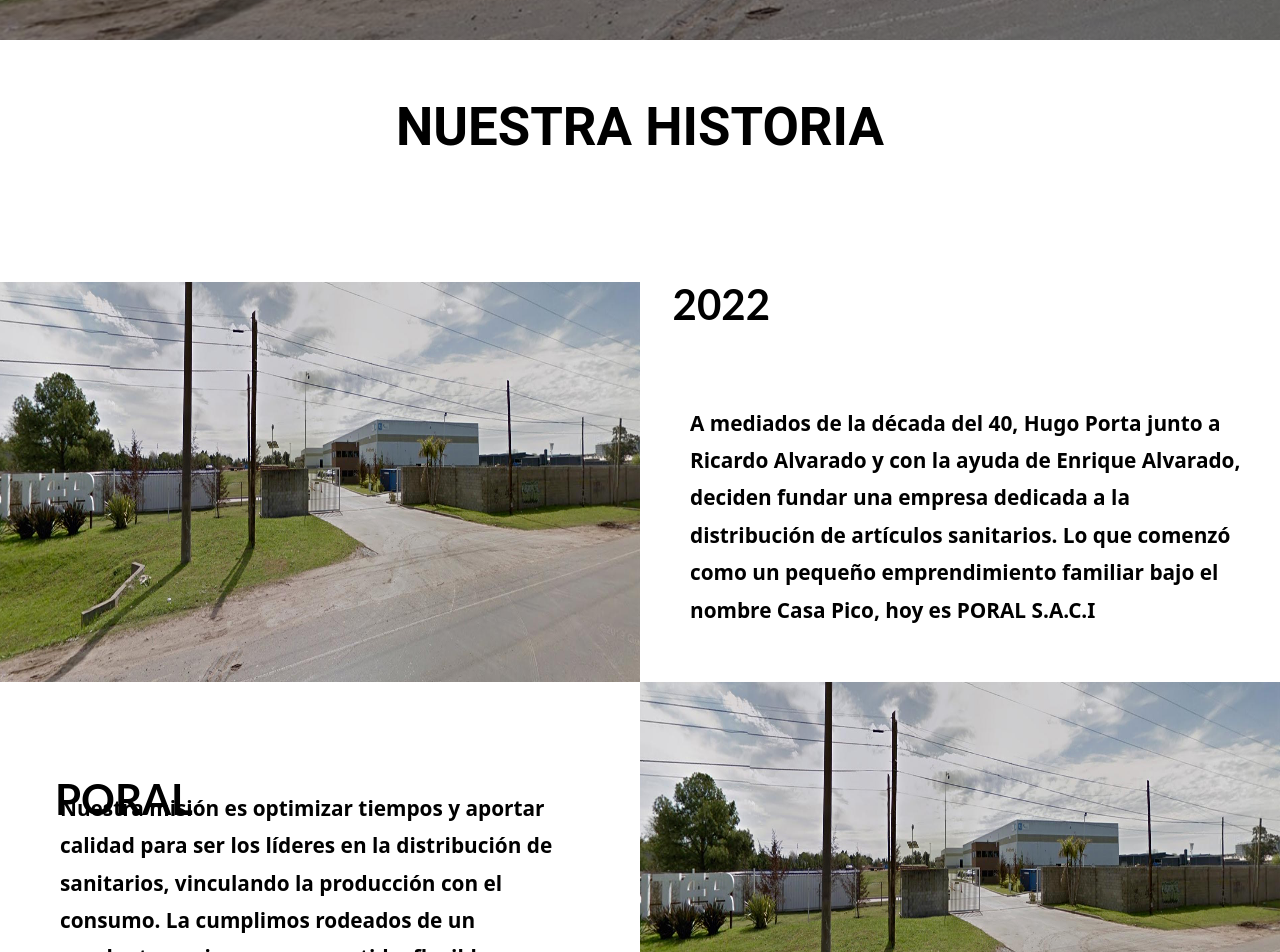
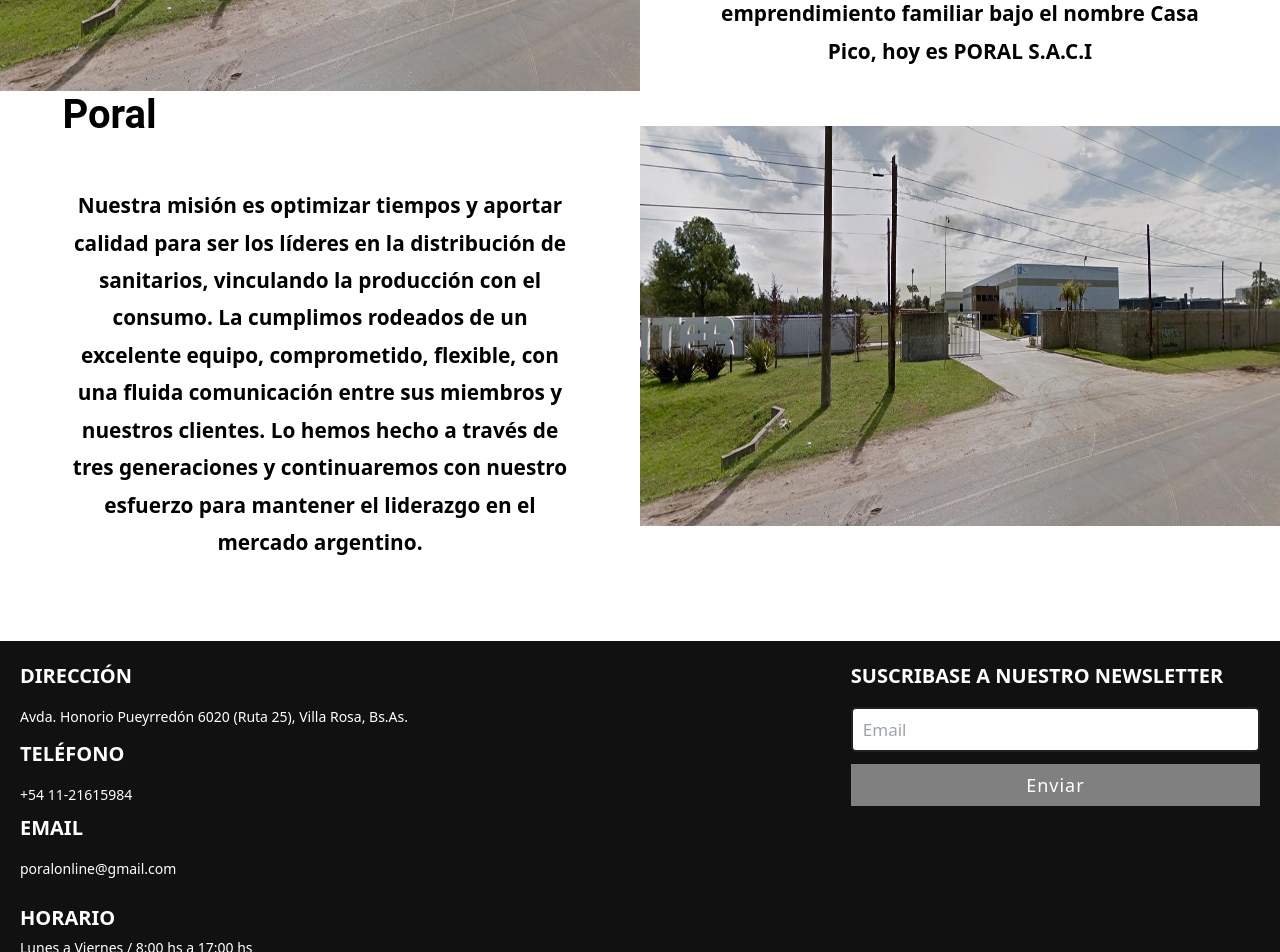
Before and after one commit to jeroalderete/Poral-S.A.C.I, a React (Vite) app: page /about in a window 1280 px wide. Shown: the part 680-1632 px from the top of the page. Built offline with nearby package versions, Linux system fonts and the light colour scheme.

Commit message:
migration19

```diff
--- a/src/components/Card/Card.css
+++ b/src/components/Card/Card.css
@@ -1,8 +1,6 @@
 .card-container {
     height: 70vh;
     width: 100%;
-
-
 }
 
 .cardTitle {
--- a/src/components/Footer/Footer.css
+++ b/src/components/Footer/Footer.css
@@ -92,15 +92,11 @@
 }
 
 footer .bottom a {
-    color: #eb2f06;
+    color: white;
 }
 
 footer a {
     transition: all 0.3s ease;
-}
-
-footer a:hover {
-    color: #eb2f06;
 }
 
 .text-footer {
@@ -127,6 +123,11 @@
 @media (max-width:560px) {
     footer {
         position: relative;
+        text-align: center;
+    }
+
+    footer div .text-footer {
+        text-align: center;
     }
 
     footer .content .box {
--- a/src/pages/About/About.jsx
+++ b/src/pages/About/About.jsx
@@ -1,56 +1,43 @@
-import HeroImage from "../../components/HeroImage/HeroImage";
-import "./About.css";
+import React from "react";
+import "./styles.css";
 
-const About = () => {
+const ImageText = ({ imageSrc, title, description, isReverse }) => {
   return (
-    <div className="container-about">
-      <HeroImage></HeroImage>
-      <div className="logo-container-about">
-        <img
-          className="img-logo-about"
-          src="../../../public/assets/logo1-2.png"
-        />
+    <div className={`image-text ${isReverse ? "reverse" : ""}`}>
+      <div className="image">
+        <img src={imageSrc} alt={title} />
       </div>
-
-      <h1 className="title text-center pt-10">NUESTRA HISTORIA</h1>
-      <div className="main-container">
-        <h2 className="text-end subtitle1">2022</h2>
-        <div class="flex-container-about">
-          <img
-            className="info-image"
-            src="../../../public/assets/bannerdef.png"
-          />
-
-          <p className="info-text">
-            A mediados de la década del 40, Hugo Porta junto a Ricardo Alvarado
-            y con la ayuda de Enrique Alvarado, deciden fundar una empresa
-            dedicada a la distribución de artículos sanitarios. Lo que comenzó
-            como un pequeño emprendimiento familiar bajo el nombre Casa Pico,
-            hoy es PORAL S.A.C.I
-          </p>
-        </div>
-
-        <div class="flex-container-about2">
-          <p className="info-text2">
-            Nuestra misión es optimizar tiempos y aportar calidad para ser los
-            líderes en la distribución de sanitarios, vinculando la producción
-            con el consumo. La cumplimos rodeados de un excelente equipo,
-            comprometido, flexible, con una fluida comunicación entre sus
-            miembros y nuestros clientes. Lo hemos hecho a través de tres
-            generaciones y continuaremos con nuestro esfuerzo para mantener el
-            liderazgo en el mercado argentino.
-          </p>
-          <img
-            className="info-image"
-            src="../../../public/assets/bannerdef.png"
-          />
-        </div>
-        <h2 className="subtitle2">PORAL</h2>
-
-        <hr className="divider"></hr>
+      <div className="text">
+        <h2 className="image-title">{title}</h2>
+        <p className="image-description">{description}</p>
       </div>
     </div>
   );
 };
 
-export default About;
+const ImageTextComponent = () => {
+  return (
+    <div className="container">
+      <h1 className="title text-center pt-10">NUESTRA HISTORIA</h1>
+      <ImageText
+        imageSrc="../../../public/assets/bannerdef.png"
+        title="2022"
+        description="A mediados de la década del 40, Hugo Porta junto a Ricardo Alvarado
+        y con la ayuda de Enrique Alvarado, deciden fundar una empresa
+        dedicada a la distribución de artículos sanitarios. Lo que comenzó
+        como un pequeño emprendimiento familiar bajo el nombre Casa Pico,
+        hoy es PORAL S.A.C.I"
+      />
+      <ImageText
+        imageSrc="../../../public/assets/bannerdef.png"
+        title="Poral"
+        description="Nuestra misión es optimizar tiempos y aportar calidad para ser los líderes en la distribución de sanitarios, vinculando la producción con el consumo.
+        La cumplimos rodeados de un excelente equipo, comprometido, flexible, con una fluida comunicación entre sus miembros y nuestros clientes. Lo hemos hecho a través de tres
+         generaciones y continuaremos con nuestro esfuerzo para mantener el liderazgo en el mercado argentino. "
+        isReverse={true}
+      />
+    </div>
+  );
+};
+
+export default ImageTextComponent;
--- /dev/null
+++ b/src/pages/About/styles.css
@@ -0,0 +1,59 @@
+.container {
+
+    width: 100vw;
+    padding-top: 12rem;
+}
+
+.image-text {
+    display: flex;
+    flex-wrap: wrap;
+    justify-content: space-between;
+    align-items: center;
+}
+
+.image-title {
+    text-align: start;
+    color: black;
+    font-family: "Roboto", Sans-serif;
+    font-size: 2.5rem;
+    font-weight: bold;
+    line-height: 1.2em;
+    margin-bottom: 3rem;
+    margin-left: 3.9rem;
+}
+
+.image-description {
+    color: black;
+    padding-right: 4rem;
+    padding-left: 4rem;
+}
+
+.image {
+    flex: 1;
+}
+
+.image img {
+    width: 100%;
+    height: 400px;
+}
+
+.text {
+    flex: 1;
+    text-align: center;
+}
+
+.reverse {
+    flex-direction: row-reverse;
+}
+
+@media only screen and (max-width: 768px) {
+    .image-text {
+        flex-direction: column;
+        margin-bottom: 30px;
+    }
+
+    .image {
+        margin-right: 0;
+        margin-bottom: 30px;
+    }
+}
--- a/src/pages/Home/Home.css
+++ b/src/pages/Home/Home.css
@@ -1,6 +1,41 @@
-.grid {
-    display: grid;
-    grid-template-columns: 30%, 30%, 30%;
+/* Styling for the hero images */
+
+.hero {
+    background-size: cover;
+    background-position: center;
+    height: 500px;
+    display: flex;
+    justify-content: center;
+    align-items: center;
+    color: white;
+}
+
+.logo-carousel-container {
+    position: relative;
+    top: 100px;
+}
+
+/* Styling for the cards */
+.card-container {
+
+    display: flex;
+    justify-content: center;
+    align-items: center;
+    flex-wrap: wrap;
+    margin: 0 -10px;
+}
+
+.card {
+    box-shadow: 0 4px 8px 0 rgba(0, 0, 0, 0.2);
+    width: calc(33.33% - 20px);
+    margin: 0 10px;
+    text-align: center;
+    font-family: arial;
+}
+
+
+.card img {
+    max-width: 100%;
 }
 
 .img-inicio {
@@ -21,6 +56,31 @@
     font-size: 17px;
 }
 
-.card-container {
-    margin-bottom: 4rem;
+
+
+/* Media queries for responsive design */
+@media screen and (max-width: 600px) {
+    .hero {
+        height: 300px;
+    }
+
+    .card-container {
+        flex-direction: column !important;
+        text-align: center;
+        justify-content: center;
+        align-items: center !important;
+        flex-wrap: nowrap !important;
+        align-items: center;
+        height: 100% !important;
+    }
+
+    .card-container img {
+        width: 250px;
+        height: auto;
+    }
+
+    .card {
+        width: 100%;
+        margin: 10px;
+    }
 }
--- a/src/pages/Home/Home.jsx
+++ b/src/pages/Home/Home.jsx
@@ -13,18 +13,26 @@
   useEffect(() => {}, [categoryId]);
 
   return (
-    <>
-      <div className="grid">
+    <div className="wrapper">
+      <header className="hero">
         <img className="img-inicio" src="../../../public/assets/inicio3.png" />
+      </header>
+
+      <div className="logo-carousel-container pt-30">
+        <LogoCarousel className="logo-carousel" />
       </div>
-      <LogoCarousel />
-      <div className="card-container md:flex gap-6 justify-between px-1 mr-4">
+
+      <div className="card-container">
+        <div className="card">
           <Card imgSrc={bgImage}>
             <h3 className="text-xl font-bold mb-2 text-center">PRODUCTOS</h3>
             <Link to="/store">
-            <button className="btn bg-black px-10">TIENDA</button>
+              <button className="btn bg-black px-10 text-white">TIENDA</button>
             </Link>
           </Card>
+        </div>
+
+        <div className="card">
           <Card imgSrc={bgImage2}>
             <h3 className="text-xl font-bold mb-2">NEWSLETTER</h3>
 
@@ -41,18 +49,18 @@
             </div>
             <button className="btn bg-black px-10">SUSCRIBIRSE</button>
           </Card>
+        </div>
+
+        <div className="card">
           <Card imgSrc={bgImage3}>
             <h3 className="text-xl text-center font-bold mb-2">COTIZACIONES</h3>
             <Link to="/contact">
-            <button className="btn bg-black px-7">CONTACTO</button>
+              <button className="btn bg-black px-7 text-white">CONTACTO</button>
             </Link>
           </Card>
         </div>
-      <div className="grid">
-        <div></div>
-        <div className="boton-container"></div>
       </div>
-
+      <div className="pt-20">
         <HeroImage
           title2="Más de 60 años en el mercado de la construcción"
           imgSrc={logoHero}
@@ -60,7 +68,8 @@
           text2="y con la ayuda de Enrique Alvarado, deciden fundar una empresa
         dedicada a la distribución de artículos sanitarios."
         />
-    </>
+      </div>
+    </div>
   );
 };
 
--- a/src/pages/Obras/Obras.css
+++ b/src/pages/Obras/Obras.css
@@ -16,6 +16,7 @@
     gap: 1.5rem;
     padding: 60px;
     padding-bottom: 40px;
+
 }
 
 .flex-container-title {
@@ -50,3 +51,10 @@
     width: 100%;
     height: 100%;
 }
+
+
+@media only screen and (max-width: 768px) {
+    .flex-container {
+        flex-direction: column;
+    }
+}
--- a/src/pages/Obras/Obras.jsx
+++ b/src/pages/Obras/Obras.jsx
@@ -5,7 +5,7 @@
 
 const Obras = () => {
   return (
-    <div className="container">
+    <div className="container-obras">
       <HeroImage />
       <div className="logo-container-about">
         <img
```
Lines whose indentation alone changed are shown as unchanged.
